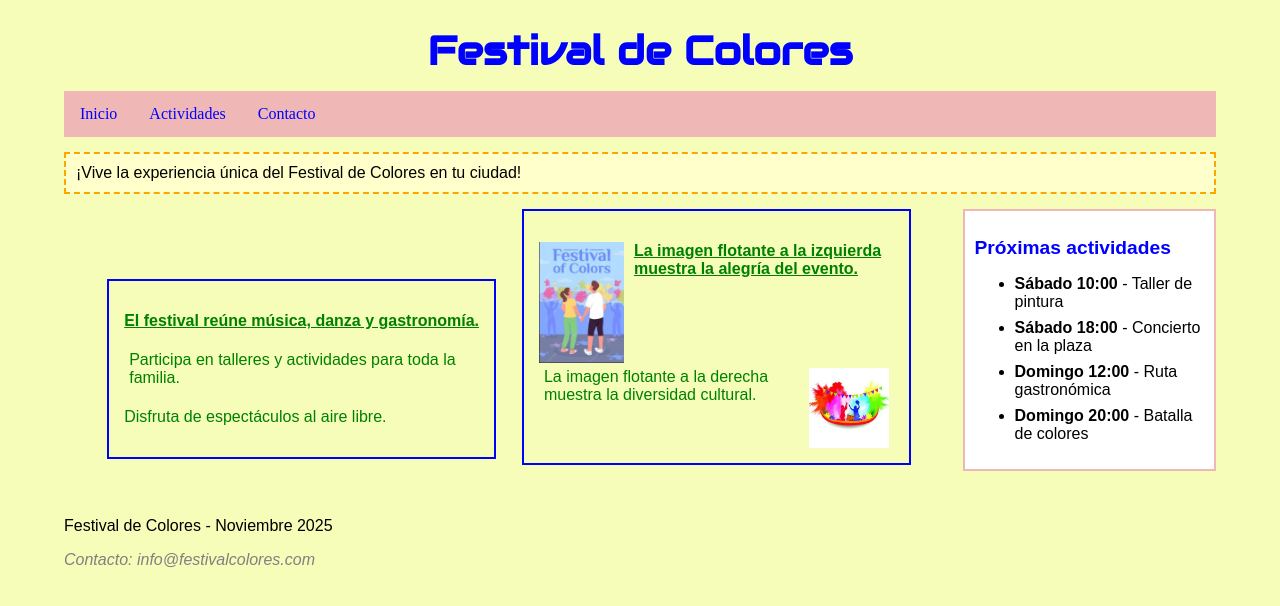
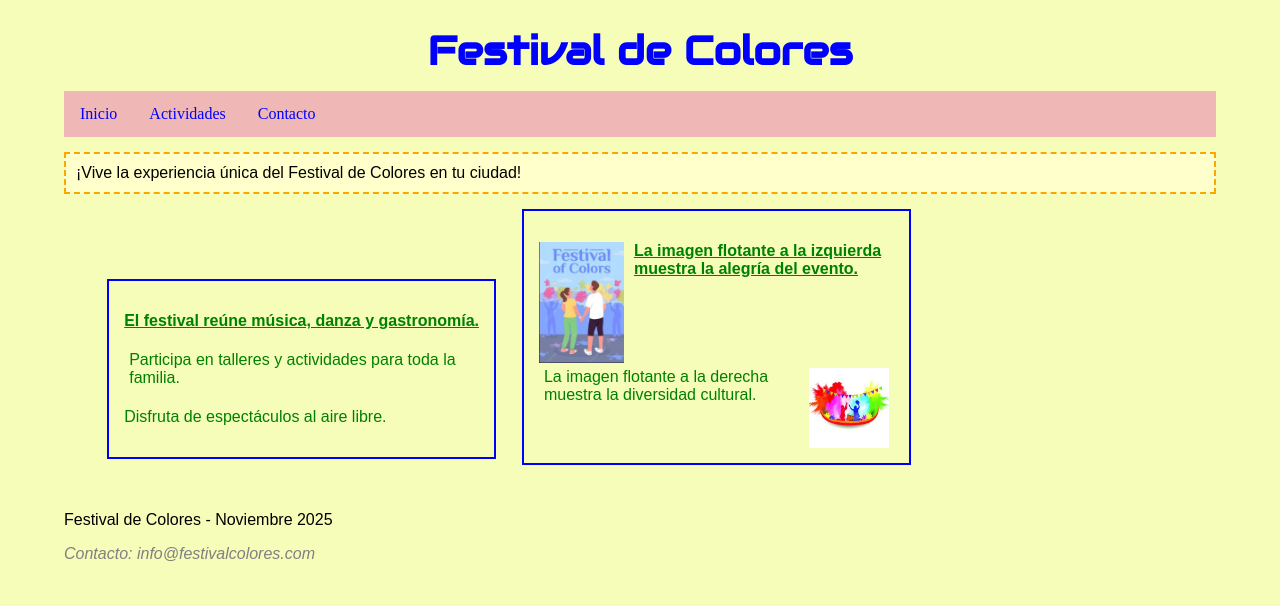
Before and after one commit to PadillaCarlos111/Pruebas, a plain HTML site: page actividad3-selectores y cajas/festival.html in a window 1280 px wide. Drawn offline with Linux system fonts and the light colour scheme.

Commit message:
Actualizados archivos modificados

```diff
--- a/actividad3-selectores y cajas/css/estilosEjfestival.css
+++ b/actividad3-selectores y cajas/css/estilosEjfestival.css
@@ -77,21 +77,12 @@ nav li a:hover {
 }
 
 
-/* CAJAS A LA IZQUIERDA Y ASIDE A LA DERECHA */
+/* CAJAS */
 
 .centrado {
     float: left;
     width: 75%;
 }
-
-aside {
-    float: right;
-    width: 22%;
-    padding: 10px;
-    background-color: white;
-    border: 2px solid #f0b7b7;
-}
-
 
 /* CAJAS */
 
@@ -143,21 +134,6 @@ aside {
     margin-left: 10px;
 }
 
-
-/* ASIDE */
-
-aside h2 {
-    font-family: Arial, sans-serif;
-    font-size: 120%;
-    color: blue;
-}
-
-aside li {
-    font-family: Arial, sans-serif;
-    margin-bottom: 8px;
-}
-
-
 /* PIE DE PÁGINA */
 
 footer {
--- a/actividad3-selectores y cajas/festival.html
+++ b/actividad3-selectores y cajas/festival.html
@@ -48,16 +48,7 @@
         </div>
     </main>
 
-    <!-- Aside a la derecha -->
-    <aside>
-        <h2>Próximas actividades</h2>
-        <ul>
-            <li><b>Sábado 10:00</b> - Taller de pintura</li>
-            <li><b>Sábado 18:00</b> - Concierto en la plaza</li>
-            <li><b>Domingo 12:00</b> - Ruta gastronómica</li>
-            <li><b>Domingo 20:00</b> - Batalla de colores</li>
-        </ul>
-    </aside>
+
 
     <footer>
         <p>Festival de Colores - Noviembre 2025</p>
```
Also changed, not shown: actividad4/Actividad 4_HTML_Semántico/noticias_texto.html (+1 -2 lines), index.html (+1 -2 lines).
